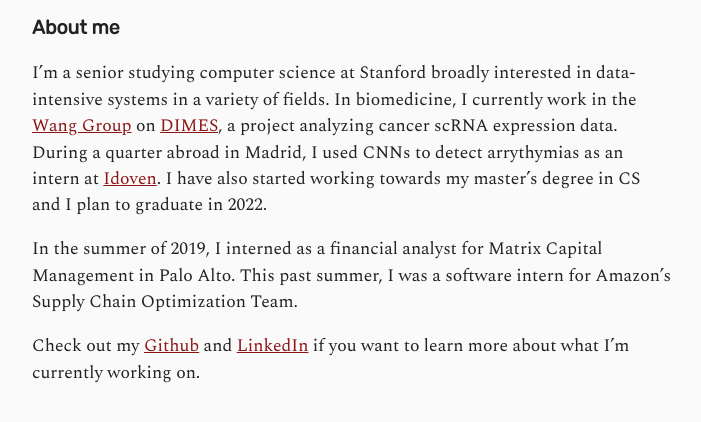
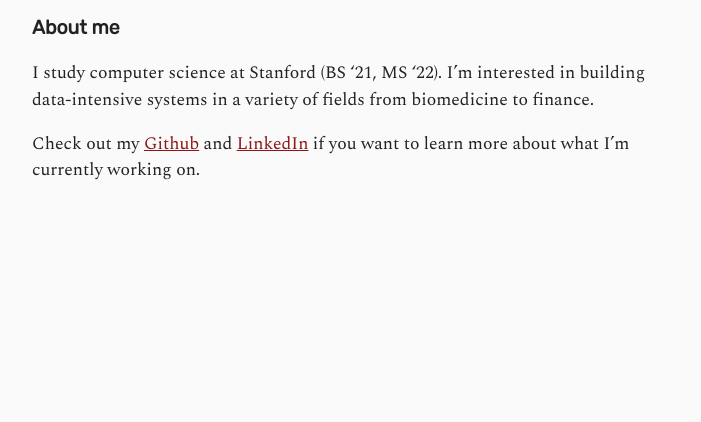
Before and after one commit to pboennig/pboennig.github.io, a plain HTML site: page index.html in a window 1280 px wide. Shown: the part 82-504 px from the top of the page, without its empty margins (288-989 px from the left). Drawn offline with nearby package versions, Linux system fonts and the light colour scheme.

Commit message:
simplicity

```diff
--- a/index.html
+++ b/index.html
@@ -23,8 +23,7 @@
 
         <p>
         <div class="homepage-content">
-        <p>I&rsquo;m a senior studying computer science at Stanford broadly interested in data-intensive systems in a variety of fields. In biomedicine, I currently work in the <a href="https://wanggroup.stanford.edu">Wang Group</a> on <a href="https://github.com/pboennig/DIMES">DIMES</a>, a project analyzing cancer scRNA expression data. During a quarter abroad in Madrid, I used CNNs to detect arrythymias as an intern at <a href="https://idoven.ai/?lang=en">Idoven</a>. I have also started working towards my master&rsquo;s degree in CS and I plan to graduate in 2022.</p>
-<p>In the summer of 2019, I interned as a financial analyst for Matrix Capital Management in Palo Alto. This past summer, I was a software intern for Amazon&rsquo;s Supply Chain Optimization Team.</p>
+        <p>I study computer science at Stanford (BS &lsquo;21, MS &lsquo;22). I&rsquo;m interested in building data-intensive systems in a variety of fields from biomedicine to finance.</p>
 <p>Check out my <a href="https://github.com/pboennig">Github</a> and <a href="https://linkedin.com/in/pboennig">LinkedIn</a> if you want to learn more about what I&rsquo;m currently working on.</p>
 
         </div>
```
